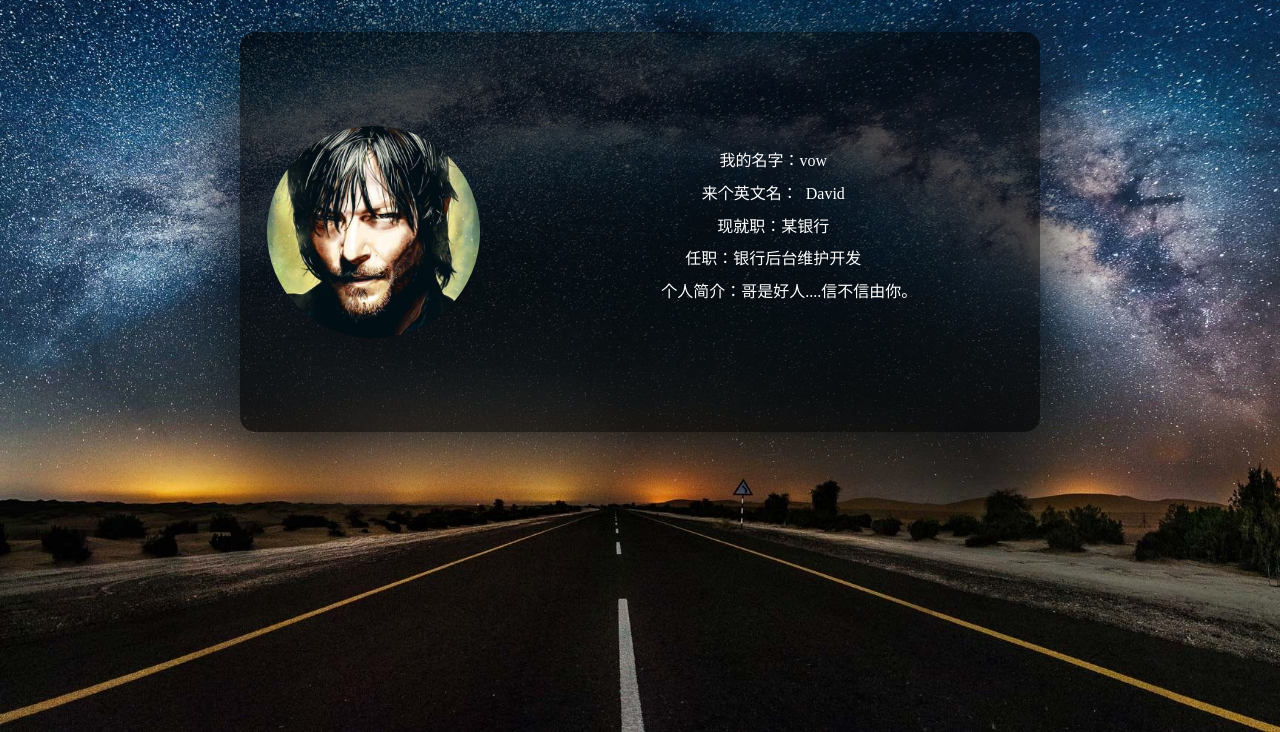
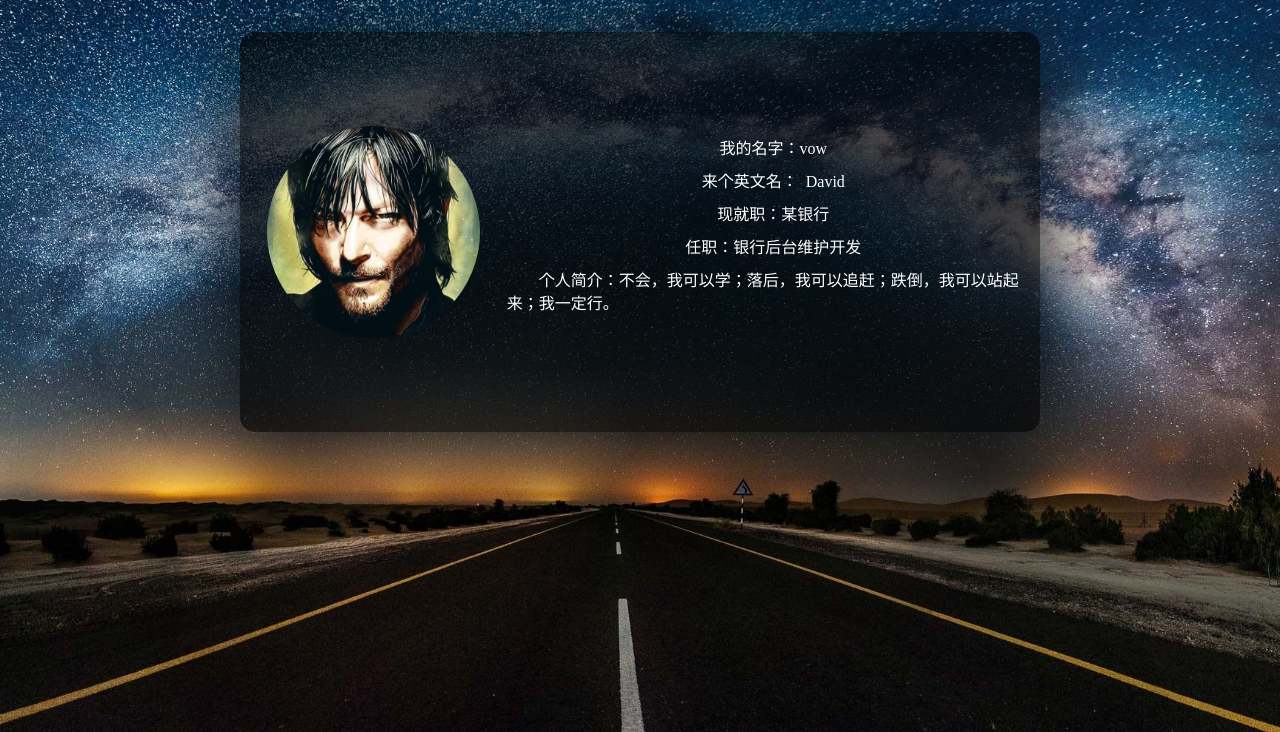
Before and after one commit to vow-bird/vow-bird, a plain HTML site: page index.html in a window 1280 px wide. Shown: the part 68-800 px from the top of the page. Drawn offline with Linux system fonts and the light colour scheme.

Commit message:
update motto

```diff
--- a/index.html
+++ b/index.html
@@ -36,7 +36,7 @@
 				<p>来个英文名：&nbsp;&nbsp;David</p>
 				<p>现就职：某银行</p>
 				<p>任职：银行后台维护开发</p>
-		    <p>&nbsp;&nbsp;&nbsp;&nbsp;&nbsp;&nbsp;&nbsp;&nbsp;个人简介：哥是好人....信不信由你。</p>
+		    <p>&nbsp;&nbsp;&nbsp;&nbsp;&nbsp;&nbsp;&nbsp;&nbsp;个人简介：不会，我可以学；落后，我可以追赶；跌倒，我可以站起来；我一定行。</p>
 			</div>
 		</div>
 		<div class="bottom-nav">
```
